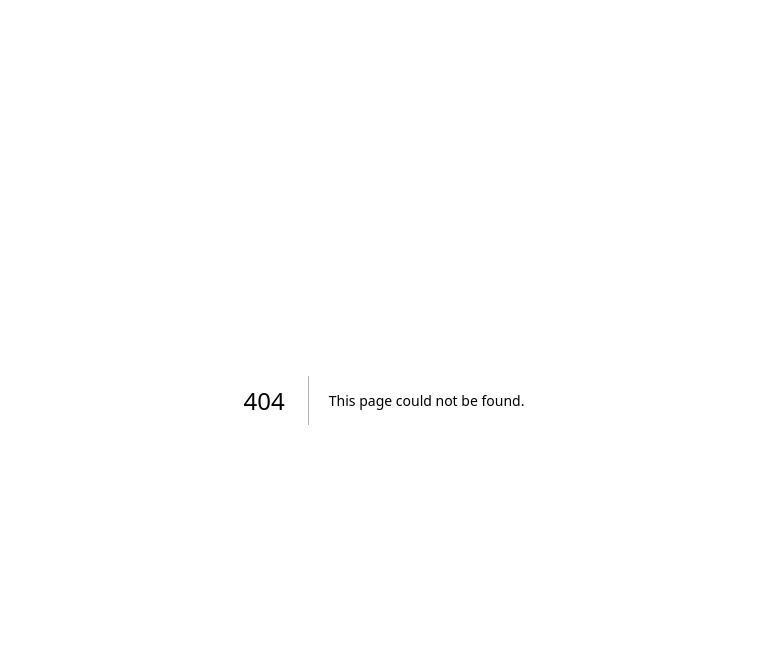
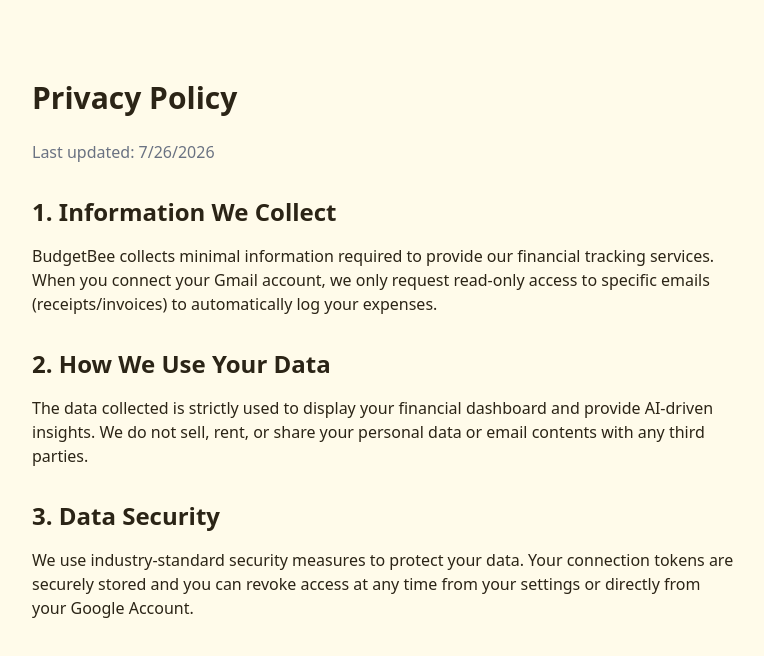
Before and after one commit to NAZEUR/budgetbee, a Next.js app: page /privacy in a window 1280 px wide. Before the commit this address had no page. Shown: the top 656 px of the page, without its empty margins (256-1020 px from the left). Built offline with nearby package versions, Linux system fonts and the light colour scheme.

Commit message:
feat: add privacy policy and terms of service pages

```diff
--- /dev/null
+++ b/src/app/privacy/page.tsx
@@ -0,0 +1,17 @@
+export default function PrivacyPolicy() {
+  return (
+    <div className="max-w-3xl mx-auto p-8 py-20 font-sans">
+      <h1 className="text-3xl font-bold mb-6">Privacy Policy</h1>
+      <p className="mb-4 text-gray-500">Last updated: {new Date().toLocaleDateString()}</p>
+
+      <h2 className="text-2xl font-semibold mt-8 mb-4">1. Information We Collect</h2>
+      <p className="mb-4">BudgetBee collects minimal information required to provide our financial tracking services. When you connect your Gmail account, we only request read-only access to specific emails (receipts/invoices) to automatically log your expenses.</p>
+
+      <h2 className="text-2xl font-semibold mt-8 mb-4">2. How We Use Your Data</h2>
+      <p className="mb-4">The data collected is strictly used to display your financial dashboard and provide AI-driven insights. We do not sell, rent, or share your personal data or email contents with any third parties.</p>
+
+      <h2 className="text-2xl font-semibold mt-8 mb-4">3. Data Security</h2>
+      <p className="mb-4">We use industry-standard security measures to protect your data. Your connection tokens are securely stored and you can revoke access at any time from your settings or directly from your Google Account.</p>
+    </div>
+  );
+}
--- /dev/null
+++ b/src/app/terms/page.tsx
@@ -0,0 +1,17 @@
+export default function TermsOfService() {
+  return (
+    <div className="max-w-3xl mx-auto p-8 py-20 font-sans">
+      <h1 className="text-3xl font-bold mb-6">Terms of Service</h1>
+      <p className="mb-4 text-gray-500">Last updated: {new Date().toLocaleDateString()}</p>
+
+      <h2 className="text-2xl font-semibold mt-8 mb-4">1. Acceptance of Terms</h2>
+      <p className="mb-4">By accessing and using BudgetBee, you accept and agree to be bound by the terms and provision of this agreement.</p>
+
+      <h2 className="text-2xl font-semibold mt-8 mb-4">2. Description of Service</h2>
+      <p className="mb-4">BudgetBee provides personal financial management tools including budget tracking, AI-assisted categorization, and expense logging.</p>
+
+      <h2 className="text-2xl font-semibold mt-8 mb-4">3. User Responsibilities</h2>
+      <p className="mb-4">You are responsible for maintaining the security of your account and the confidentiality of your authentication credentials. BudgetBee is an informational tool and does not provide professional financial advice.</p>
+    </div>
+  );
+}
```
